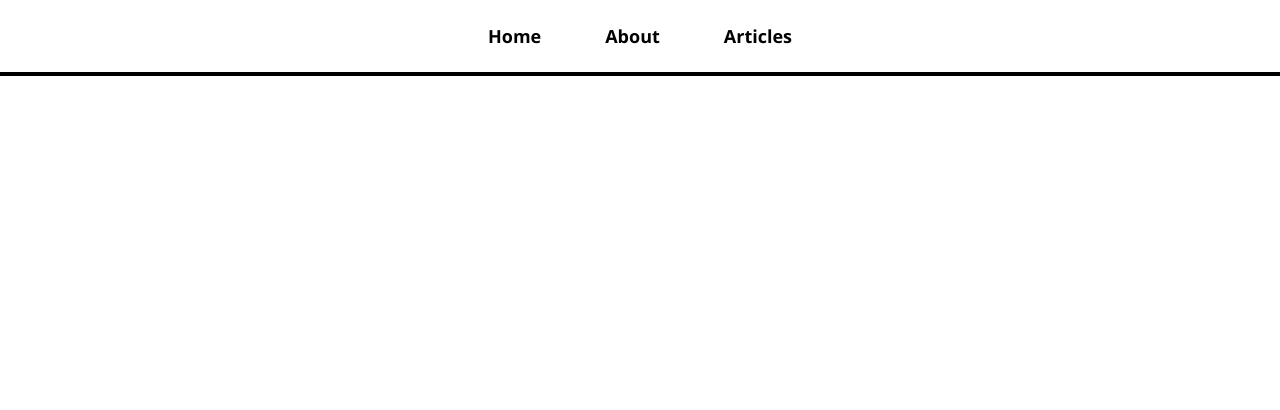
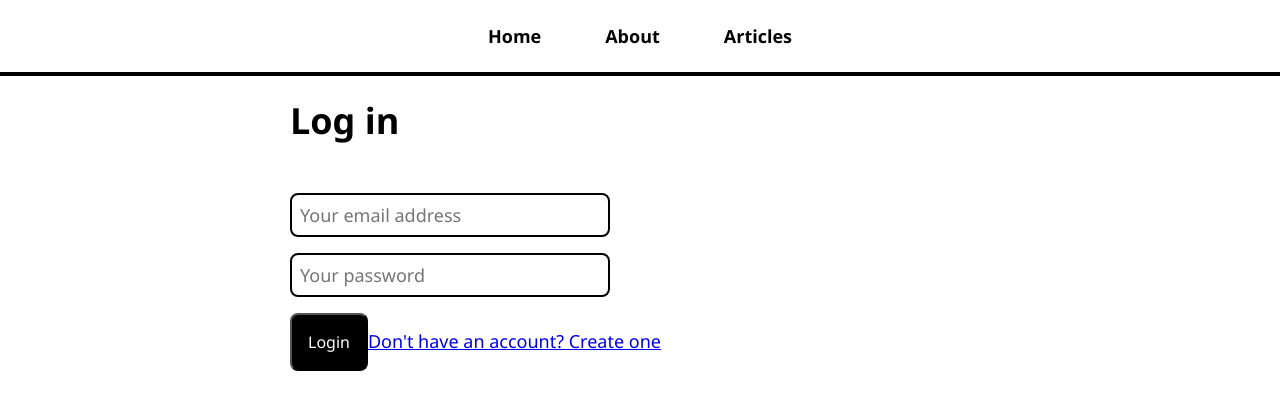
Before and after one commit to rousnay/react-blog, a React (Create React App) app: page /login in a window 1280 px wide. Before the commit this address had no page. Shown: the top 410 px of the page. Built offline with nearby package versions, Linux system fonts and the light colour scheme.

Commit message:
Firebase auth implemented

```diff
--- a/package.json
+++ b/package.json
@@ -8,6 +8,7 @@
     "@testing-library/react": "^13.4.0",
     "@testing-library/user-event": "^13.5.0",
     "axios": "^1.2.0",
+    "firebase": "^9.14.0",
     "react": "^18.2.0",
     "react-dom": "^18.2.0",
     "react-router-dom": "^6.4.3",
--- a/src/App.js
+++ b/src/App.js
@@ -5,6 +5,8 @@ import HomePage from "./pages/HomePage";
 import AboutPage from "./pages/AboutPage";
 import ArticlePage from "./pages/ArticlePage";
 import ArticlesListPage from "./pages/ArticlesListPage";
+import LoginPage from "./pages/LoginPage";
+import CreateAccountPage from "./pages/CreateAccountPage";
 
 function App() {
   return (
@@ -17,6 +19,8 @@ function App() {
             <Route path="/about" element={<AboutPage />} />
             <Route path="/articles" element={<ArticlesListPage />} />
             <Route path="/articles/:articleId" element={<ArticlePage />} />
+            <Route path="/login" element={<LoginPage />} />
+            <Route path="/create-account" element={<CreateAccountPage />} />
           </Routes>
         </div>
       </div>
--- /dev/null
+++ b/src/hooks/useUser.js
@@ -0,0 +1,27 @@
+import { useState, useEffect } from "react";
+import { getAuth, onAuthStateChanged } from "firebase/auth";
+
+const useUser = () => {
+  const [user, setUser] = useState(null);
+  const [isLoading, setIsLoading] = useState(true);
+
+  useEffect(() => {
+    // onAuthStateChanged(getAuth(), (userData) => {
+    //   setUser(userData);
+    //   setIsLoading(false);
+    //   console.log(userData);
+    // });
+
+    const unsubscribe = onAuthStateChanged(getAuth(), (user) => {
+      setUser(user);
+      setIsLoading(false);
+    });
+
+    // unsubscribe();
+    return unsubscribe;
+  }, []);
+
+  return { user, isLoading };
+};
+
+export default useUser;
--- a/src/index.js
+++ b/src/index.js
@@ -1,10 +1,28 @@
-import React from 'react';
-import ReactDOM from 'react-dom/client';
-import './index.css';
-import App from './App';
-import reportWebVitals from './reportWebVitals';
+import React from "react";
+import ReactDOM from "react-dom/client";
+import "./index.css";
+import App from "./App";
+import reportWebVitals from "./reportWebVitals";
+// Import the functions you need from the SDKs you need
+import { initializeApp } from "firebase/app";
+// TODO: Add SDKs for Firebase products that you want to use
+// https://firebase.google.com/docs/web/setup#available-libraries
 
-const root = ReactDOM.createRoot(document.getElementById('root'));
+// Your web app's Firebase configuration
+const firebaseConfig = {
+  apiKey: "AIzaSyD95Lt_uO_AcWLzeUBYFFdZkHmLLIMGIac",
+  authDomain: "shaun-react-blog.firebaseapp.com",
+  projectId: "shaun-react-blog",
+  storageBucket: "shaun-react-blog.appspot.com",
+  messagingSenderId: "570414113053",
+  appId: "1:570414113053:web:be6ca2494b3448261641f4",
+};
+
+// Initialize Firebase
+// const app = initializeApp(firebaseConfig);
+initializeApp(firebaseConfig);
+
+const root = ReactDOM.createRoot(document.getElementById("root"));
 root.render(
   <React.StrictMode>
     <App />
--- a/src/pages/ArticlePage.js
+++ b/src/pages/ArticlePage.js
@@ -1,12 +1,14 @@
 import { useState, useEffect } from "react";
 import { useParams } from "react-router-dom";
 import axios from "axios";
+import useUser from "../hooks/useUser";
 import AddCommentForm from "../components/AddCommentForm";
 import CommentsList from "../components/CommentsList";
 import NotFoundPage from "./NotFoundPage";
 import articles from "./article-content";
 
 const ArticlePage = () => {
+  const { user } = useUser();
   const [articleInfo, setArticleInfo] = useState({ upvotes: 0, comments: [] });
   const { articleId } = useParams();
   const article = articles.find((article) => article.name === articleId);
@@ -34,6 +36,7 @@ const ArticlePage = () => {
     <>
       <h1>{article.title}</h1>
       <div className="upvotes-section">
+        {user ? (
           <button
             onClick={() => {
               addUpvotes();
@@ -41,17 +44,24 @@ const ArticlePage = () => {
           >
             Upvote
           </button>
+        ) : (
+          <button>Log in to upvote</button>
+        )}
         <p>This article has {articleInfo.upvotes} upvote(s)</p>
       </div>
       {article.content.map((paragraph, i) => (
         <p key={i}>{paragraph}</p>
       ))}
+      {user ? (
         <AddCommentForm
           articleName={articleId}
           onCommentAdd={(updatedArticleData) =>
             setArticleInfo(updatedArticleData)
           }
         />
+      ) : (
+        <button>Log in to add a comment</button>
+      )}
       <CommentsList comments={articleInfo.comments} />
     </>
   );
--- /dev/null
+++ b/src/pages/CreateAccountPage.js
@@ -0,0 +1,4 @@
+const CreateAccountPage = () => {
+  return <h1>Create account</h1>;
+};
+export default CreateAccountPage;
--- /dev/null
+++ b/src/pages/LoginPage.js
@@ -0,0 +1,51 @@
+import { useState } from "react";
+import { Link, useNavigate } from "react-router-dom";
+import { getAuth, signInWithEmailAndPassword } from "firebase/auth";
+
+const LoginPage = () => {
+  const navigate = useNavigate();
+  const [email, setEmail] = useState("");
+  const [password, setPassword] = useState("");
+  const [error, setError] = useState("");
+
+  const login = async () => {
+    try {
+      await signInWithEmailAndPassword(getAuth(), email, password);
+      navigate("/articles");
+    } catch (e) {
+      setError(e.message);
+    }
+  };
+  return (
+    <>
+      <h1>Log in</h1>
+      <div className="login-form">
+        {error && <p className="error">{error}</p>}
+        <br />
+        <input
+          type="email"
+          placeholder="Your email address"
+          value={email}
+          onChange={(e) => setEmail(e.target.value)}
+        />
+
+        <input
+          type="password"
+          placeholder="Your password"
+          value={password}
+          onChange={(e) => setPassword(e.target.value)}
+        />
+        <button
+          onClick={() => {
+            login();
+          }}
+        >
+          Login
+        </button>
+        <Link to="/create-account">Don't have an account? Create one</Link>
+      </div>
+    </>
+  );
+};
+
+export default LoginPage;
```
Also changed, not shown: 1 other file (tests, documents, lock files or other folders). Lines whose indentation alone changed are shown as unchanged.
